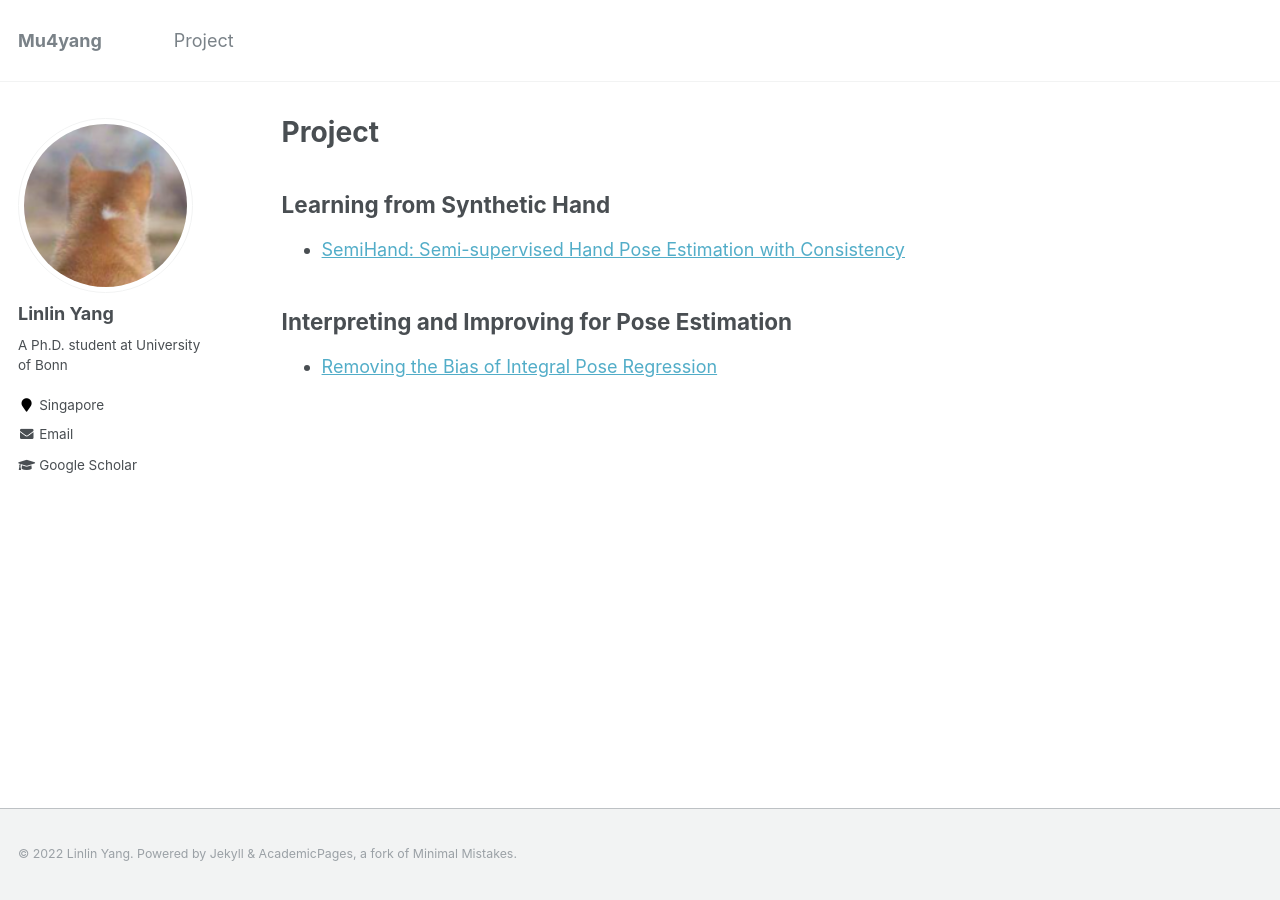
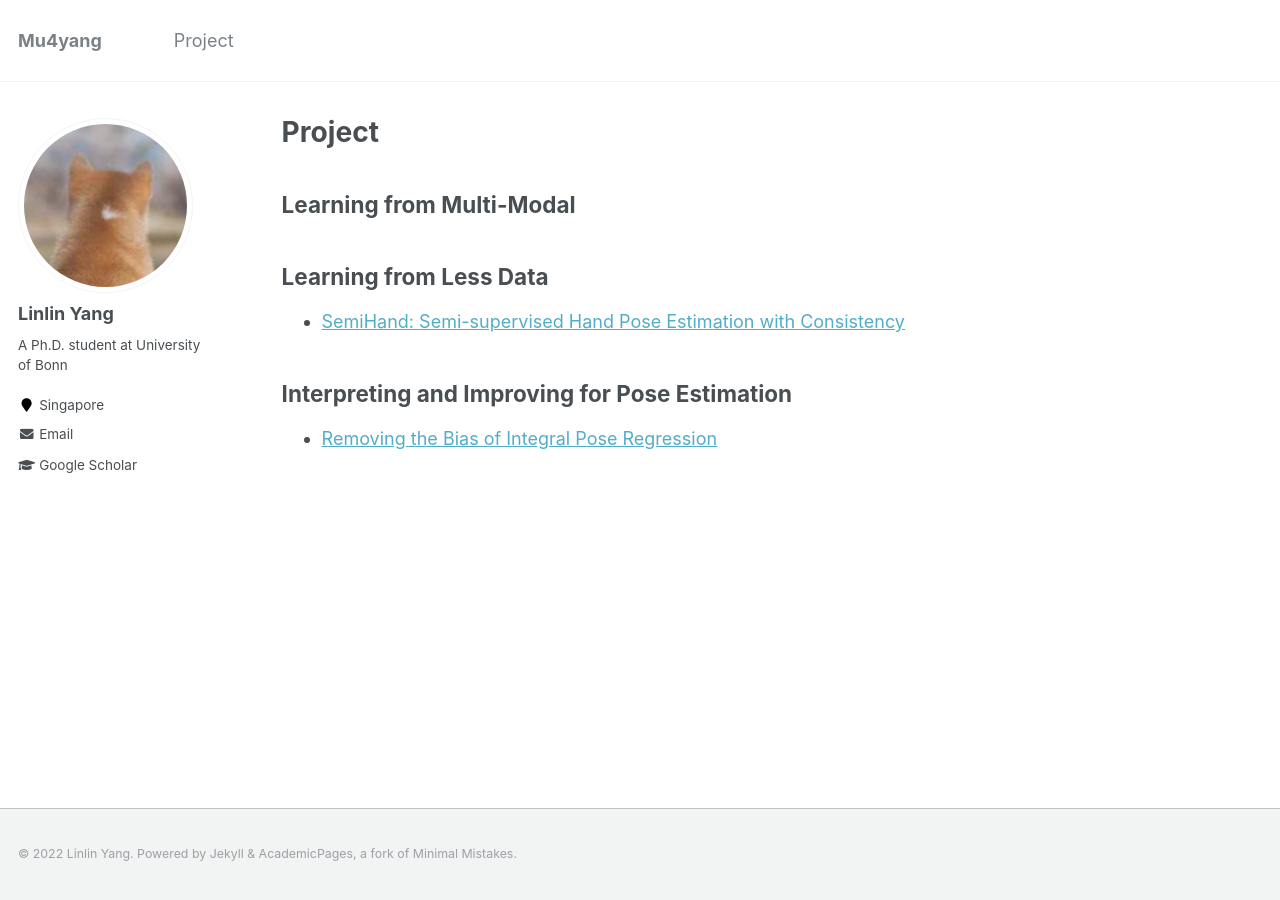
Before and after one commit to bestonebyone/mu4yang, a Jekyll site: the page built from _pages/project.html, in a window 1280 px wide. Built offline with Jekyll 4.4.1, drawn with Linux system fonts in a browser that asks for light colours.

Commit message:
Update project.html

```diff
--- a/_pages/project.html
+++ b/_pages/project.html
@@ -5,7 +5,12 @@ permalink: /project/
 author_profile: true
 ---
 
-<div align='left' ><h2>Learning from Synthetic Hand</h2></div>
+<div align='left' ><h2>Learning from Multi-Modal</h2></div>
+<ul>
+</ul>
+
+
+<div align='left' ><h2>Learning from Less Data</h2></div>
 <ul>
     <li><a href="https://www.mu4yang.com/project/SemiHand" rel="noopener noreferrer">SemiHand: Semi-supervised Hand Pose Estimation with Consistency</a></li>
 </ul>
```
